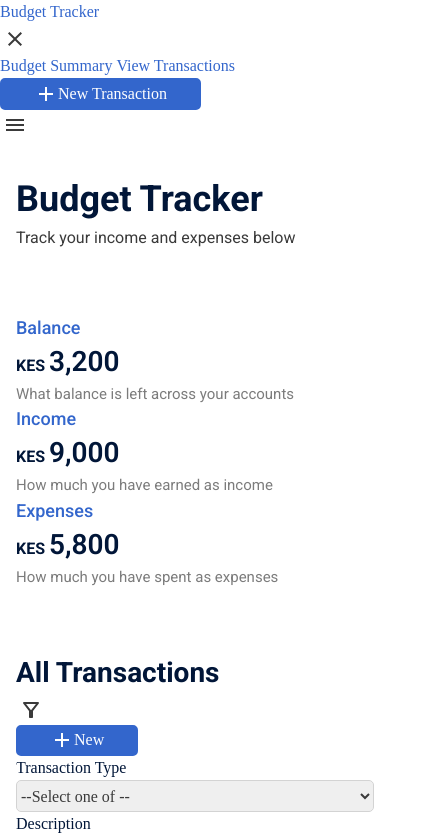
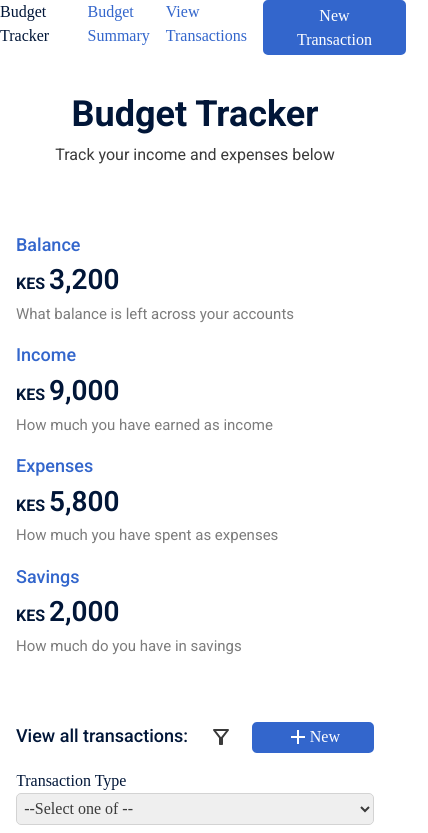
Before and after one commit to cyrilmichino/budget-tracker, a plain HTML site: page index.html in a window 390 px wide. Shown: the top 833 px of the page, 428 px wide, since content can reach past the window. Drawn offline with Linux system fonts and the light colour scheme.

Commit message:
Responsive design: Flex, Grid

```diff
--- a/index.html
+++ b/index.html
@@ -31,33 +31,38 @@
     </header>
     <main>
         <!-- Section with summary numbers: balance, income, expenses -->
-        <div id="banner" class="wrapper">
+        <div id="banner" class="wrapper flex flex-direction-column space-evenly-small centered">
             <h1>Budget Tracker</h1>
             <p>Track your income and expenses below</p>
         </div>
-        <div id="summary" class="wrapper">
-            <div class="card flex flex-direction-column">
+        <div id="summary" class="wrapper grid four-column">
+            <div class="card flex flex-direction-column space-evenly-small">
                 <h2 class="text-small text-accent">Balance</h2>
                 <p class="text-dark"><b>KES</b> <span class="text-large" id="balance">1000</span></p>
                 <p class="text-light text-smallest">What balance is left across your accounts</p>
             </div>
-            <div class="card flex flex-direction-column">
+            <div class="card flex flex-direction-column space-evenly-small">
                 <h2 class="text-small text-accent">Income</h2>
                 <p class="text-dark"><b>KES</b> <span class="text-large" id="total-income">3000</span></p>
                 <p class="text-light text-smallest">How much you have earned as income</p>
             </div>
-            <div class="card flex flex-direction-column">
+            <div class="card flex flex-direction-column space-evenly-small">
                 <h2 class="text-small text-accent">Expenses</h2>
                 <p class="text-dark"><b>KES</b> <span class="text-large" id="total-expenses">2000</span></p>
                 <p class="text-light text-smallest">How much you have spent as expenses</p>
+            </div>
+            <div class="card flex flex-direction-column space-evenly-small">
+                <h2 class="text-small text-accent">Savings</h2>
+                <p class="text-dark"><b>KES</b> <span class="text-large" id="total-savings">2,000</span></p>
+                <p class="text-light text-smallest">How much do you have in savings</p>
             </div>
         </div>
         <!-- Section with transaction table and add transaction form -->
         <div class="wrapper">
             <div class="flex flex-direction-column">
-                <div class="flex">
-                    <h2>All Transactions</h2>
-                    <div>
+                <div class="flex space-between">
+                    <h2 class="text-small space-between">View all transactions:</h2>
+                    <div class="flex">
                         <button type="button" class="btn-no-outline" onclick="filterTable()">
                             <svg xmlns="http://www.w3.org/2000/svg" height="24px" viewBox="0 -960 960 960" width="24px" fill="currentColor">
                                 <path d="M440-160q-17 0-28.5-11.5T400-200v-240L168-736q-15-20-4.5-42t36.5-22h560q26 0 36.5 22t-4.5 42L560-440v240q0 17-11.5 28.5T520-160h-80Zm40-308 198-252H282l198 252Zm0 0Z"/></svg>
--- a/style.css
+++ b/style.css
@@ -130,6 +130,7 @@ label {
 input, select, textarea {
     border: 1px solid var(--clr-neutral-400);
     color: var(--clr-neutral-600);
+    padding-inline: 0.2rem;
     min-height: 2rem;
     border-radius: 5px;
 }
@@ -198,6 +199,7 @@ tr:nth-child(1) {
     display: block;
     padding-inline: 1rem;
     padding-block: 2rem;
+    min-width: 100%;
     max-width: min(100%,90em);
     margin: auto;
   }
@@ -250,3 +252,59 @@ tr:nth-child(1) {
 .text-light {
     color: var(--clr-neutral-500);
 }
+
+/* CSS Grid and Flexbox Responsivity */
+
+/* Flex Elements */
+.flex {
+    display: flex;
+    gap: 1rem;
+    flex-direction: row;
+}
+.flex-direction-column {
+    flex-direction: column;
+}
+.space-between {
+    justify-content: space-between;
+}
+.space-evenly-small {
+    gap: 0.1rem;
+}
+.centered {
+    justify-content: center;
+    text-align: center;
+}
+@media (min-width: 50em) {
+    .flex-direction-row {
+        flex-direction: row;
+    }
+}
+/* Grid Elements */
+.grid {
+    display: grid;
+    gap: 1rem;
+    grid-template-columns: 1fr;
+}
+  @media (min-width: 35em) {
+    .four-column {
+        grid-template-columns: 1fr 1fr;
+    }
+  }
+  @media (min-width: 50em) {
+    .four-column {
+        grid-template-columns: 1fr 1fr 1fr 1fr;
+    }
+  }
+
+/* Hide Elements */
+.hide {
+    display: none;
+}
+.hide-mobile {
+    display: none;
+}
+  @media (min-width: 50em) {
+    .hide-desktop {
+        display: none;
+    }
+  }
```
